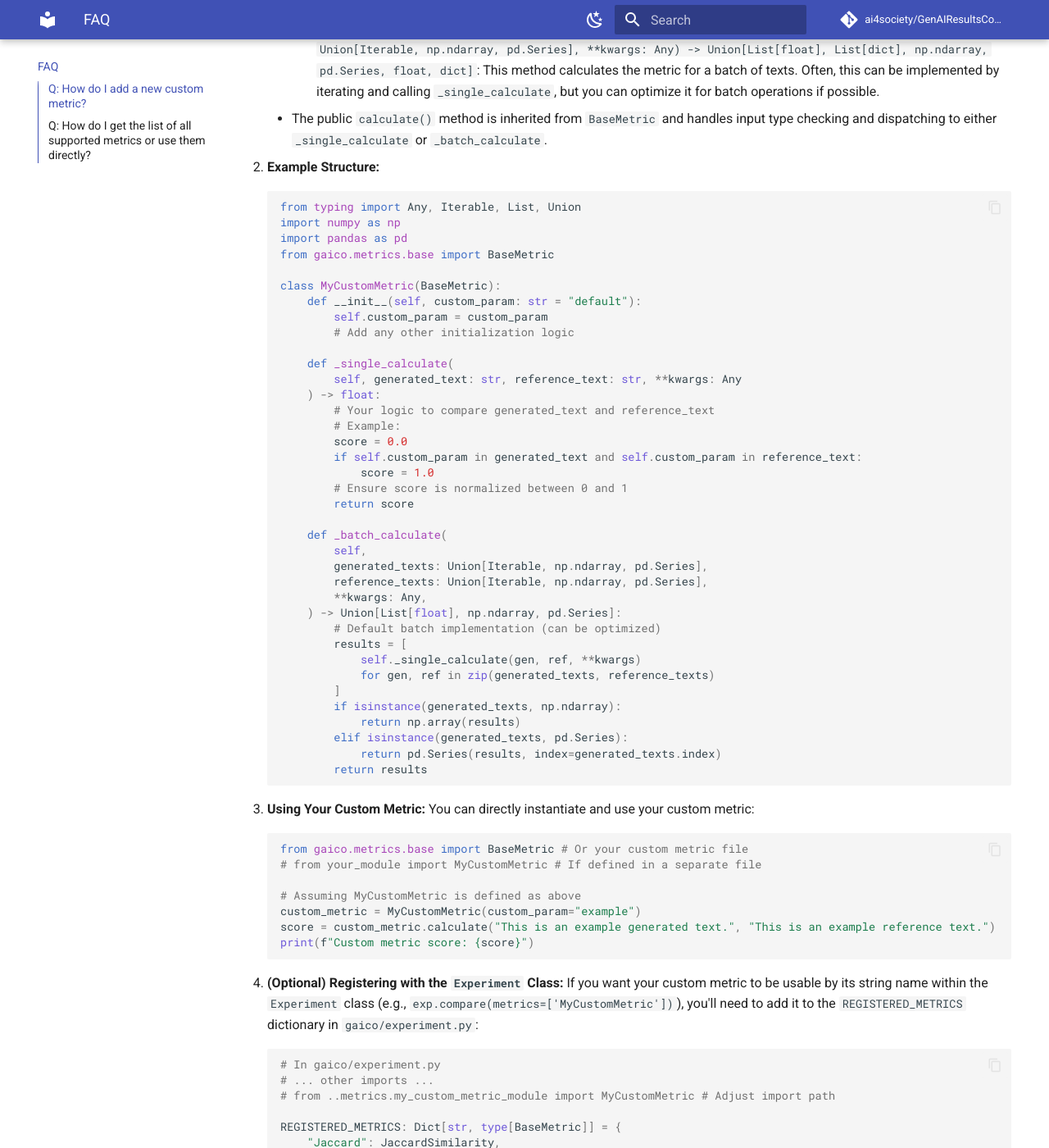
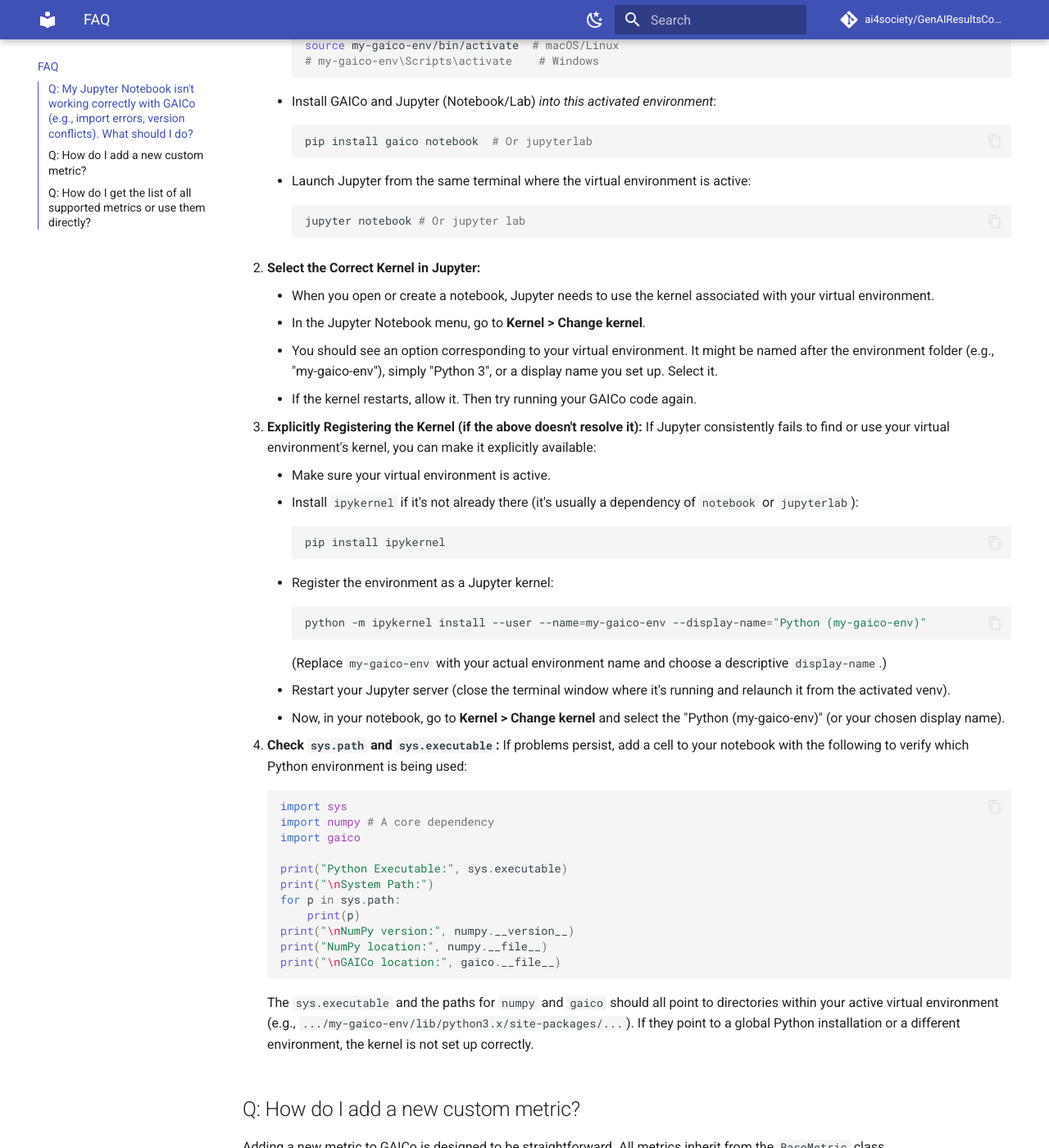
Before and after one commit to ai4society/GenAIResultsComparator, an MkDocs documentation site: the page built from docs/faq.md, in a window 1280 px wide and 1400 px high, scrolled down 532 px. Shown: the whole window at 82% size. Built offline with MkDocs 1.6.1 and Material for MkDocs 9.7.7, drawn with Linux system fonts in a browser that asks for light colours; comment, search, counter and statistics services are not loaded; some of the changed text lies outside the part shown.

````diff
--- a/docs/faq.md
+++ b/docs/faq.md
@@ -1,19 +1,85 @@
 # Frequently Asked Questions (FAQ)
 
 Here are answers to some common questions about using GAICo.
+
+## Q: My Jupyter Notebook isn't working correctly with GAICo (e.g., import errors, version conflicts). What should I do?
+
+This usually happens if Jupyter Notebook/Lab is not using the Python environment where GAICo was installed. Here's how to troubleshoot:
+
+1.  **Ensure Virtual Environment Usage:**
+
+    - Always create and activate a Python virtual environment before installing GAICo and Jupyter.
+      ```shell
+      # Example:
+      python3 -m venv my-gaico-env
+      source my-gaico-env/bin/activate  # macOS/Linux
+      # my-gaico-env\Scripts\activate    # Windows
+      ```
+    - Install GAICo and Jupyter (Notebook/Lab) _into this activated environment_:
+      ```shell
+      pip install gaico notebook  # Or jupyterlab
+      ```
+    - Launch Jupyter from the same terminal where the virtual environment is active:
+      ```shell
+      jupyter notebook # Or jupyter lab
+      ```
+
+2.  **Select the Correct Kernel in Jupyter:**
+
+    - When you open or create a notebook, Jupyter needs to use the kernel associated with your virtual environment.
+    - In the Jupyter Notebook menu, go to **Kernel > Change kernel**.
+    - You should see an option corresponding to your virtual environment. It might be named after the environment folder (e.g., "my-gaico-env"), simply "Python 3", or a display name you set up. Select it.
+    - If the kernel restarts, allow it. Then try running your GAICo code again.
+
+3.  **Explicitly Registering the Kernel (if the above doesn't resolve it):**
+    If Jupyter consistently fails to find or use your virtual environment's kernel, you can make it explicitly available:
+
+    - Make sure your virtual environment is active.
+    - Install `ipykernel` if it's not already there (it's usually a dependency of `notebook` or `jupyterlab`):
+      ```shell
+      pip install ipykernel
+      ```
+    - Register the environment as a Jupyter kernel:
+      ```shell
+      python -m ipykernel install --user --name=my-gaico-env --display-name="Python (my-gaico-env)"
+      ```
+      (Replace `my-gaico-env` with your actual environment name and choose a descriptive `display-name`.)
+    - Restart your Jupyter server (close the terminal window where it's running and relaunch it from the activated venv).
+    - Now, in your notebook, go to **Kernel > Change kernel** and select the "Python (my-gaico-env)" (or your chosen display name).
+
+4.  **Check `sys.path` and `sys.executable`:**
+    If problems persist, add a cell to your notebook with the following to verify which Python environment is being used:
+
+    ```python
+    import sys
+    import numpy # A core dependency
+    import gaico
+
+    print("Python Executable:", sys.executable)
+    print("\nSystem Path:")
+    for p in sys.path:
+        print(p)
+    print("\nNumPy version:", numpy.__version__)
+    print("NumPy location:", numpy.__file__)
+    print("\nGAICo location:", gaico.__file__)
+    ```
+
+    The `sys.executable` and the paths for `numpy` and `gaico` should all point to directories within your active virtual environment (e.g., `.../my-gaico-env/lib/python3.x/site-packages/...`). If they point to a global Python installation or a different environment, the kernel is not set up correctly.
 
 ## Q: How do I add a new custom metric?
 
 Adding a new metric to GAICo is designed to be straightforward. All metrics inherit from the `BaseMetric` class.
 
 1.  **Create a New Metric Class:**
-    *   Your new metric class should inherit from `gaico.metrics.base.BaseMetric`.
-    *   You must implement two methods:
-        *   `_single_calculate(self, generated_text: str, reference_text: str, **kwargs: Any) -> Union[float, dict]`: This method calculates the metric for a single pair of texts.
-        *   `_batch_calculate(self, generated_texts: Union[Iterable, np.ndarray, pd.Series], reference_texts: Union[Iterable, np.ndarray, pd.Series], **kwargs: Any) -> Union[List[float], List[dict], np.ndarray, pd.Series, float, dict]`: This method calculates the metric for a batch of texts. Often, this can be implemented by iterating and calling `_single_calculate`, but you can optimize it for batch operations if possible.
-    *   The public `calculate()` method is inherited from `BaseMetric` and handles input type checking and dispatching to either `_single_calculate` or `_batch_calculate`.
+
+    - Your new metric class should inherit from `gaico.metrics.base.BaseMetric`.
+    - You must implement two methods:
+      - `_single_calculate(self, generated_text: str, reference_text: str, **kwargs: Any) -> Union[float, dict]`: This method calculates the metric for a single pair of texts.
+      - `_batch_calculate(self, generated_texts: Union[Iterable, np.ndarray, pd.Series], reference_texts: Union[Iterable, np.ndarray, pd.Series], **kwargs: Any) -> Union[List[float], List[dict], np.ndarray, pd.Series, float, dict]`: This method calculates the metric for a batch of texts. Often, this can be implemented by iterating and calling `_single_calculate`, but you can optimize it for batch operations if possible.
+    - The public `calculate()` method is inherited from `BaseMetric` and handles input type checking and dispatching to either `_single_calculate` or `_batch_calculate`.
 
 2.  **Example Structure:**
+
     ```python
     from typing import Any, Iterable, List, Union
     import numpy as np
@@ -56,6 +122,7 @@ Adding a new metric to GAICo is designed to be straightforward. All metrics inhe
 
 3.  **Using Your Custom Metric:**
     You can directly instantiate and use your custom metric:
+
     ```python
     from gaico.metrics.base import BaseMetric # Or your custom metric file
     # from your_module import MyCustomMetric # If defined in a separate file
@@ -81,6 +148,7 @@ Adding a new metric to GAICo is designed to be straightforward. All metrics inhe
         "MyCustomMetric": MyCustomMetric, # Add your metric here
     }
     ```
+
     You would also typically add it to `DEFAULT_METRICS_TO_RUN` in the same file if you want it to run by default when `metrics=None` in `Experiment.compare()`.
 
     Refer to existing metric implementations in `gaico/metrics/` for more detailed examples (e.g., `text_similarity_metrics.py`).
@@ -92,43 +160,47 @@ There are a couple of ways to understand and access "supported metrics":
 1.  **All metric classes available for direct instantiation from `gaico.metrics`:**
     These are all the metric classes defined in the `gaico.metrics` sub-package that are intended for public use. They are typically listed in `gaico.metrics.__init__.__all__`.
 
-    *   **To import and use specific metric classes by name:**
-        This is the recommended way for clarity.
-        ```python
-        from gaico.metrics import JaccardSimilarity, BLEU, BERTScore
+    - **To import and use specific metric classes by name:**
+      This is the recommended way for clarity.
 
-        jaccard_scorer = JaccardSimilarity()
-        bleu_scorer = BLEU()
-        bert_scorer = BERTScore(model_type="distilbert-base-uncased") # Example of passing params
+      ```python
+      from gaico.metrics import JaccardSimilarity, BLEU, BERTScore
 
-        score1 = jaccard_scorer.calculate("text a", "text b")
-        score2 = bleu_scorer.calculate("text a", "text b")
-        ```
+      jaccard_scorer = JaccardSimilarity()
+      bleu_scorer = BLEU()
+      bert_scorer = BERTScore(model_type="distilbert-base-uncased") # Example of passing params
 
-    *   **To import all available metric classes using `*`:**
-        This makes all metric classes from `gaico.metrics.__init__.__all__` available in your current namespace.
-        ```python
-        from gaico.metrics import *
+      score1 = jaccard_scorer.calculate("text a", "text b")
+      score2 = bleu_scorer.calculate("text a", "text b")
+      ```
 
-        # Now you can use the class names directly
-        jaccard_scorer = JaccardSimilarity()
-        rouge_scorer = ROUGE()
-        # ... and so on for all metrics in gaico.metrics.__all__
+    - **To import all available metric classes using `*`:**
+      This makes all metric classes from `gaico.metrics.__init__.__all__` available in your current namespace.
 
-        score = jaccard_scorer.calculate("text a", "text b")
-        ```
-        While convenient, using `import *` can sometimes make it less clear where names are coming from in larger projects. For `gaico.metrics`, which is focused, it's generally acceptable.
+      ```python
+      from gaico.metrics import *
 
-    *   **To see what's available (programmatically):**
-        ```python
-        import gaico.metrics as gaico_metrics
+      # Now you can use the class names directly
+      jaccard_scorer = JaccardSimilarity()
+      rouge_scorer = ROUGE()
+      # ... and so on for all metrics in gaico.metrics.__all__
 
-        # Metrics explicitly listed in gaico.metrics.__init__.__all__
-        available_metric_class_names = gaico_metrics.__all__
-        print("Available metric classes for direct use (class names):", available_metric_class_names)
-        # Example Output:
-        # Available metric classes for direct use (class names): ['BLEU', 'ROUGE', 'JSDivergence', 'BERTScore', 'CosineSimilarity', 'JaccardSimilarity', 'LevenshteinDistance', 'SequenceMatcherSimilarity']
-        ```
+      score = jaccard_scorer.calculate("text a", "text b")
+      ```
+
+      While convenient, using `import *` can sometimes make it less clear where names are coming from in larger projects. For `gaico.metrics`, which is focused, it's generally acceptable.
+
+    - **To see what's available (programmatically):**
+
+      ```python
+      import gaico.metrics as gaico_metrics
+
+      # Metrics explicitly listed in gaico.metrics.__init__.__all__
+      available_metric_class_names = gaico_metrics.__all__
+      print("Available metric classes for direct use (class names):", available_metric_class_names)
+      # Example Output:
+      # Available metric classes for direct use (class names): ['BLEU', 'ROUGE', 'JSDivergence', 'BERTScore', 'CosineSimilarity', 'JaccardSimilarity', 'LevenshteinDistance', 'SequenceMatcherSimilarity']
+      ```
 
     Note that the class names (e.g., `JaccardSimilarity`) might be different from the shorter keys used in `REGISTERED_METRICS` (e.g., `Jaccard`).
 
@@ -143,7 +215,9 @@ There are a couple of ways to understand and access "supported metrics":
     # Example Output:
     # ['Jaccard', 'Cosine', 'Levenshtein', 'SequenceMatcher', 'BLEU', 'ROUGE', 'JSD', 'BERTScore']
     ```
+
     The `gaico.experiment.DEFAULT_METRICS_TO_RUN` list also shows which of these are run by default if no specific metrics are requested in `Experiment.compare()`:
+
     ```python
     from gaico.experiment import DEFAULT_METRICS_TO_RUN
 
@@ -152,4 +226,4 @@ There are a couple of ways to understand and access "supported metrics":
 
 ---
 
-*If you have other questions, please [open an issue](https://github.com/ai4society/GenAIResultsComparator/issues) on our GitHub repository!*
+_If you have other questions, please [open an issue](https://github.com/ai4society/GenAIResultsComparator/issues) on our GitHub repository!_
````
Also changed, not shown: PYPI_DESCRIPTION.md (+88 -15 lines), README.md (+127 -56 lines), docs/index.md (+2 -0 lines), scripts/README.md (+6 -0 lines), 1 other file.
